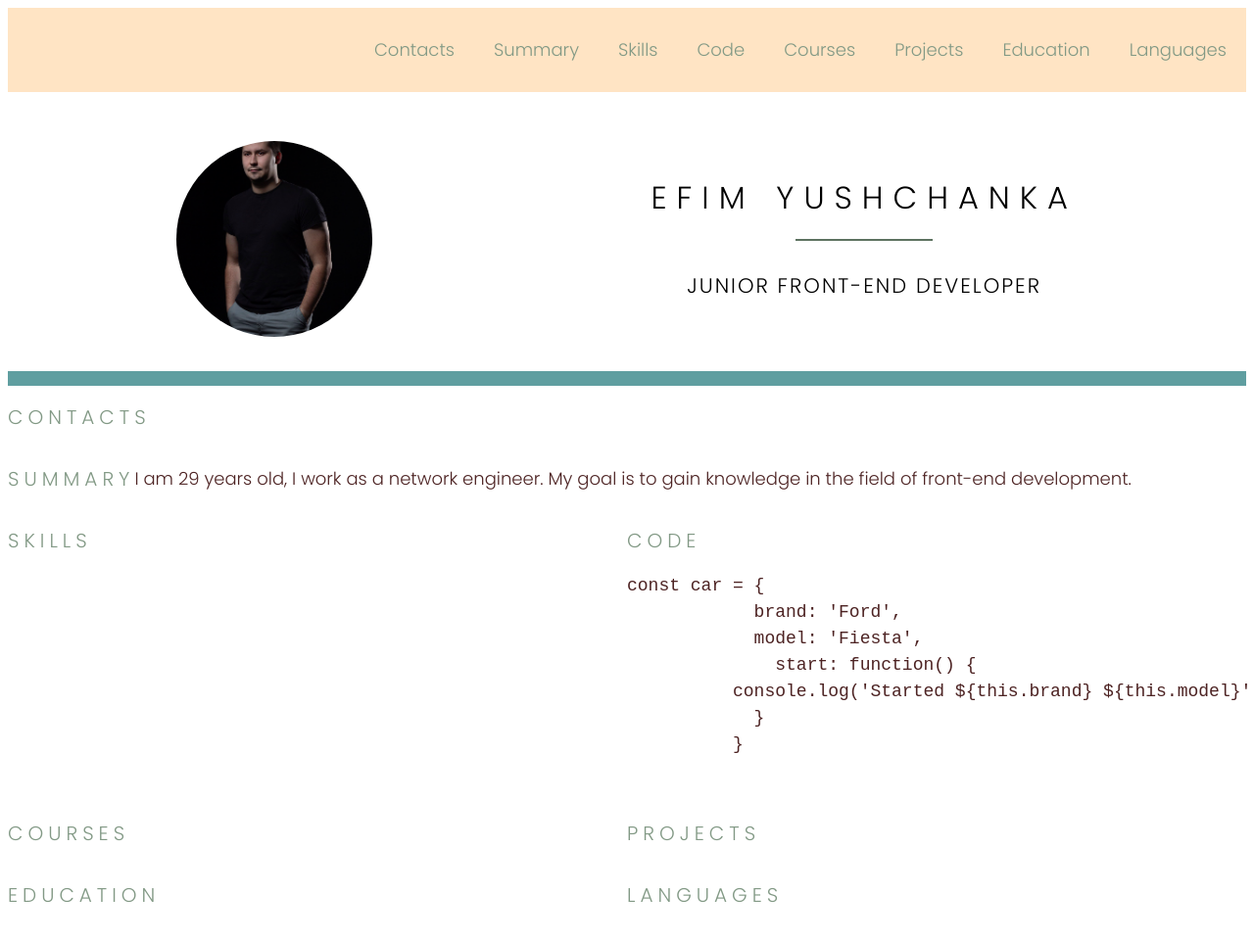
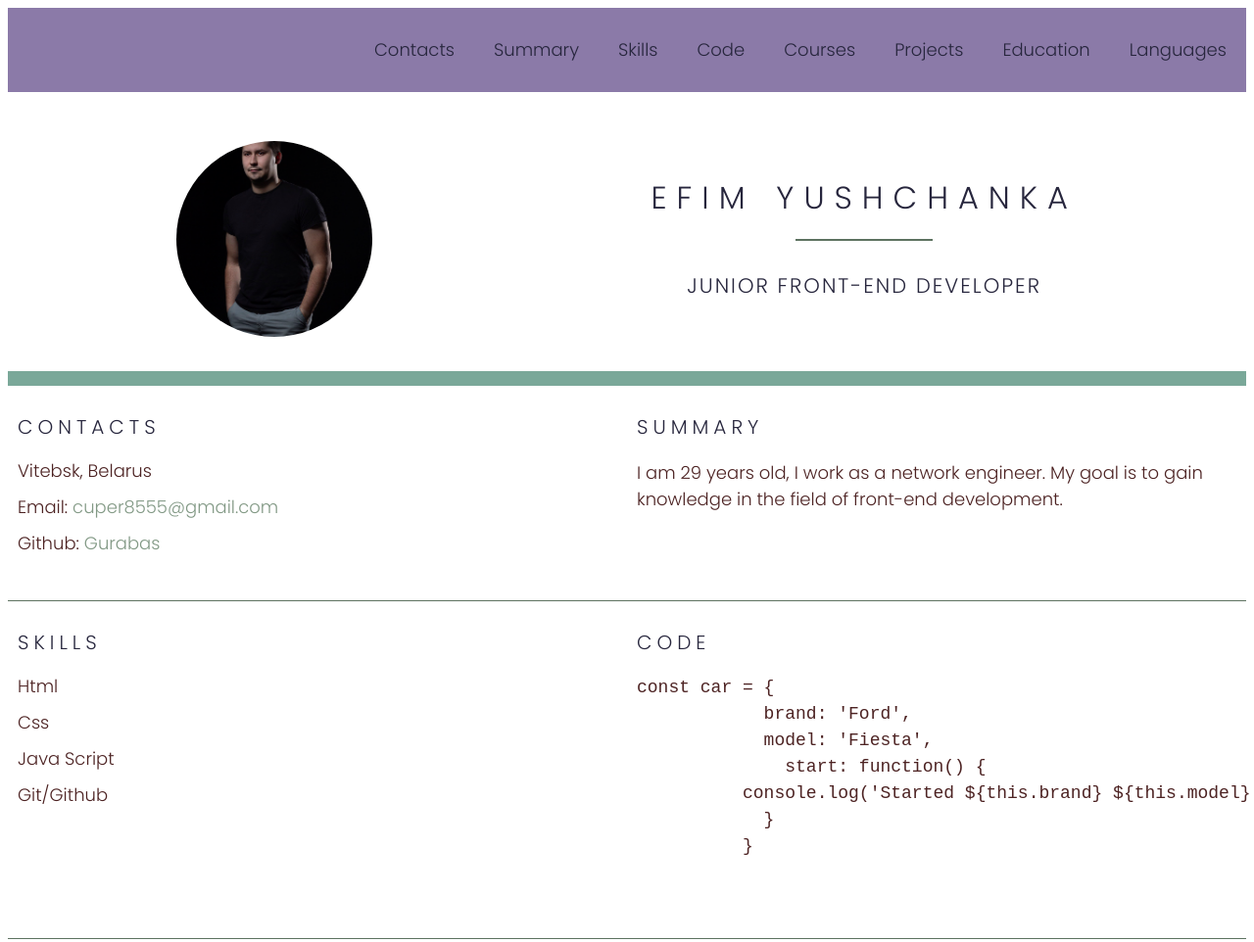
Before and after one commit to Gurabas/rsschool-cv, a plain HTML site: page index.html in a window 1280 px wide. Shown: the top 962 px of the page at 98% size. Drawn offline with Linux system fonts and the light colour scheme.

Commit message:
fix: add new information in cv

```diff
--- a/index.html
+++ b/index.html
@@ -35,9 +35,30 @@
         <section class="section section-profile" id="profile">
         <img src="./assets/img/avatar.jpg" alt="foto" class="section-profile-logo">
         <div class ="section-profile-title"><h1 class="section-title main-title">Efim Yushchanka</h1><h3 class="section-subtitle">Junior Front-End Developer</h3></div></section>
-        <section class="section" id="contacts"><h2 class="section-title">Contacts</h2></section>
-        <p class="section" id="summary"><h2 class="section-title">Summary</h2><p>I am 29 years old, I work as a network engineer. My goal is to gain knowledge in the field of front-end development.</p></section>
-        <section class="section" id="skills"><h2 class="section-title">Skills</h2></section>
+        <section class="section" id="contacts"><h2 class="section-title">Contacts</h2>
+        <ul class="section-list">
+            <li class="section-item">Vitebsk, Belarus</li>
+            <li class="section-item">Email:
+                <a href="mailto:cuper8555@gmail.com" title="email">cuper8555@gmail.com</a>
+            </li>
+            <li class="section-item">Github: <a href="https://github.com/Gurabas" title="github">Gurabas</a>
+            </li>
+        </ul></section>
+        <section class="section" id="summary"><h2 class="section-title">Summary</h2><p>I am 29 years old, I work as a network engineer. My goal is to gain knowledge in the field of front-end development.</p></section>
+        <section class="section" id="skills"><h2 class="section-title">Skills</h2><ul class="section-list">
+            <li class="section-item">
+                Html
+            </li>
+            <li class="section-item">
+                Css
+            </li>
+            <li class="section-item">
+                Java Script
+            </li>
+            <li class="section-item">
+                Git/Github
+            </li>
+        </ul></section>
         <section class="section" id="code"><h2 class="section-title">Code</h2><p><code><pre>const car = {
             brand: 'Ford',
             model: 'Fiesta',
--- a/style.css
+++ b/style.css
@@ -33,7 +33,7 @@ html {
 .nav-link {
     padding: 0 20px;
     line-height: 50px;
-    color: #829985;
+    color: #27263d;
     transition: color 0.5s;
     text-decoration: none;
 }
@@ -56,6 +56,9 @@ html {
 }
 .section {
     width: 50%;
+    padding: 10px;
+    padding-bottom: 35px;
+    border-bottom: 1px solid #5d7260;
 }
 
 @media (max-width: 768px) {
@@ -69,11 +72,11 @@ html {
     font-weight: 400;
     text-transform: uppercase;
     letter-spacing: 5px;
-    color: #829985
+    color: #27263d
 }
 
 .header {
-    background-color: bisque;
+    background-color: #8b7aa8
 }
 
 .section-profile-logo {
@@ -88,7 +91,7 @@ html {
     justify-content: space-around;
     width: 100%;
     padding: 50px 30px 35px;
-    border-bottom: 15px solid cadetblue;
+    border-bottom: 15px solid #7aa899;
 }
 
 .section-profile-title {
@@ -104,7 +107,7 @@ html {
     position: relative;
     padding: 0;
     margin-bottom: 20px;
-    color: black;
+    color: #27263d;
     font-size: 32px;
     font-weight: 300;
     letter-spacing: 10px;
@@ -126,8 +129,22 @@ html {
 
 .section-subtitle {
     margin-top: 20px;
-    color: black;
+    color: #27263d;
     line-height: 50px;
     font-weight: 300;
     letter-spacing: 2px;
 }
+
+.section-list {
+    margin: 0;
+    padding: 0;
+    list-style: none;
+}
+
+.section-item {
+    position: relative;
+    margin: 0;
+    margin-bottom: 10px;
+    padding: 0;
+    padding-left: 30;
+}
```
